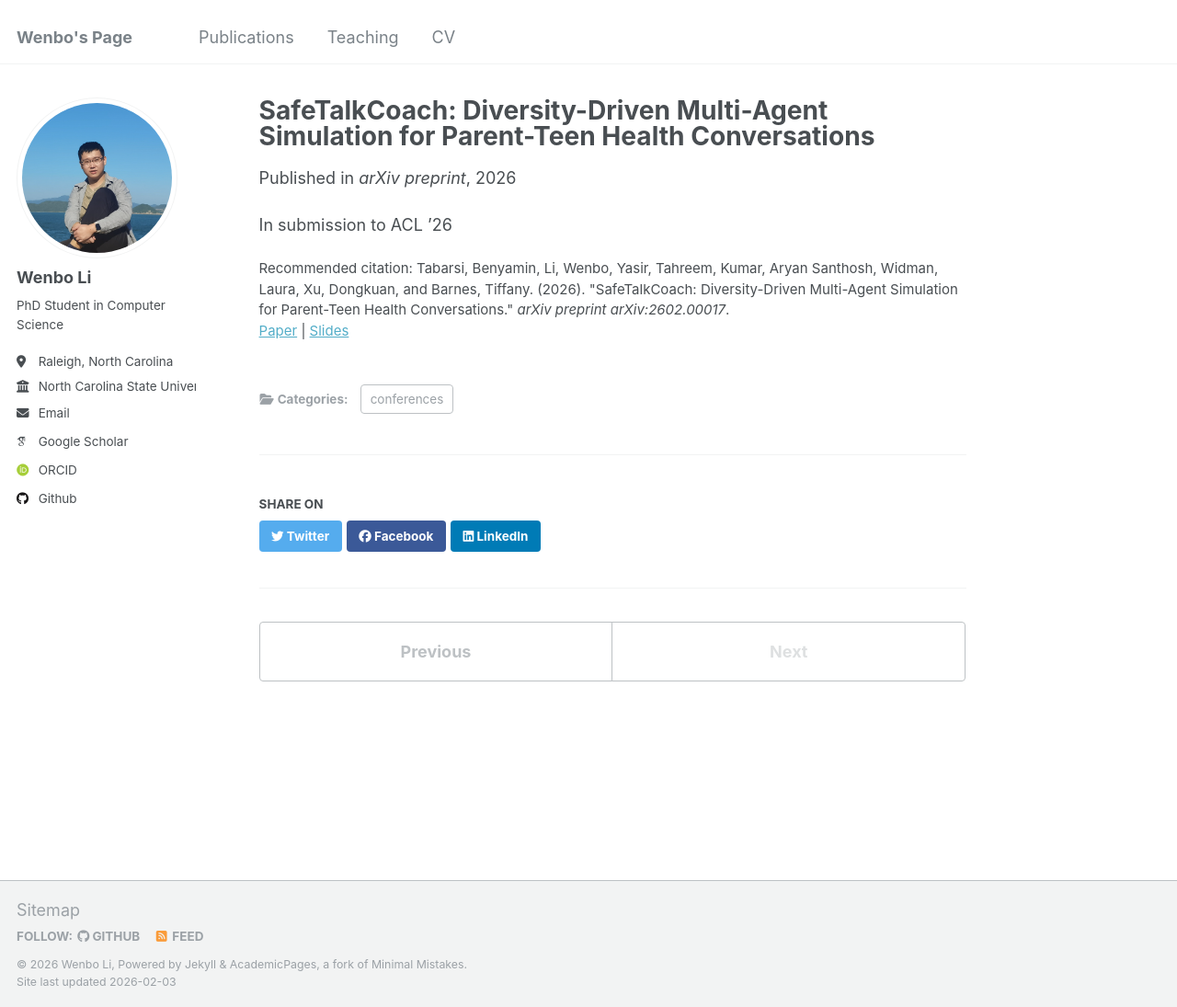
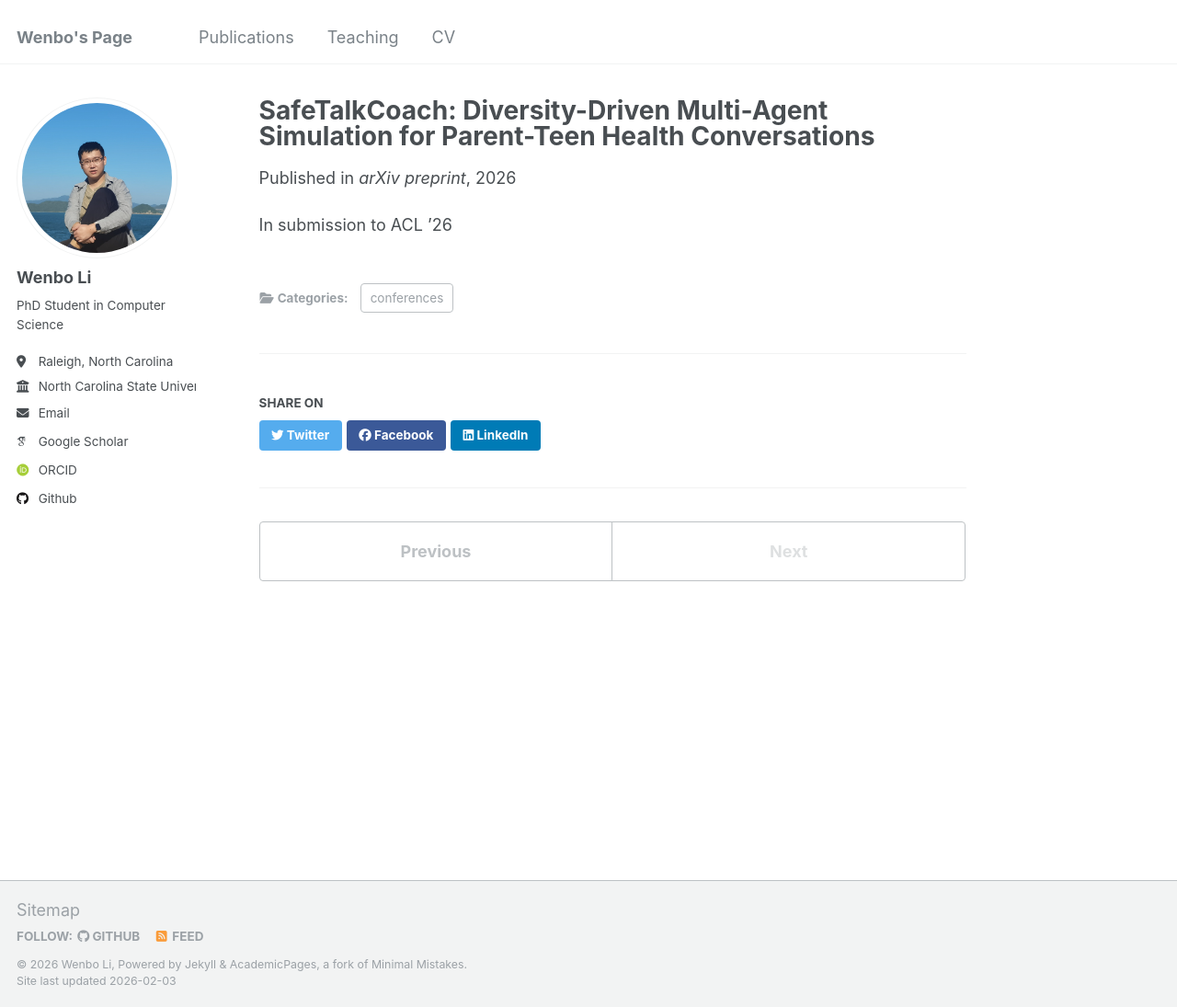
Before and after one commit to wlicb/me, a Jekyll site: the page built from _publications/2026-02-03-STC.md, in a window 1280 px wide and 1095 px high. Shown: the whole window at 92% size. Built offline with Jekyll 4.4.1, drawn with Linux system fonts in a browser that asks for light colours; some web fonts are replaced.

Commit message:
Remove citation from STC publication entry
Removed citation for the paper from the publication entry.

```diff
--- a/_publications/2026-02-03-STC.md
+++ b/_publications/2026-02-03-STC.md
@@ -8,6 +8,5 @@ date: 2026-02-01
 venue: 'arXiv preprint'
 slidesurl: ''
 paperurl: 'https://arxiv.org/abs/2602.00017'
-citation: 'Tabarsi, Benyamin, Li, Wenbo, Yasir, Tahreem, Kumar, Aryan Santhosh, Widman, Laura, Xu, Dongkuan, and Barnes, Tiffany. (2026). "SafeTalkCoach: Diversity-Driven Multi-Agent Simulation for Parent-Teen Health Conversations." <i>arXiv preprint arXiv:2602.00017</i>.'
 ---
 In submission to ACL ’26
```
